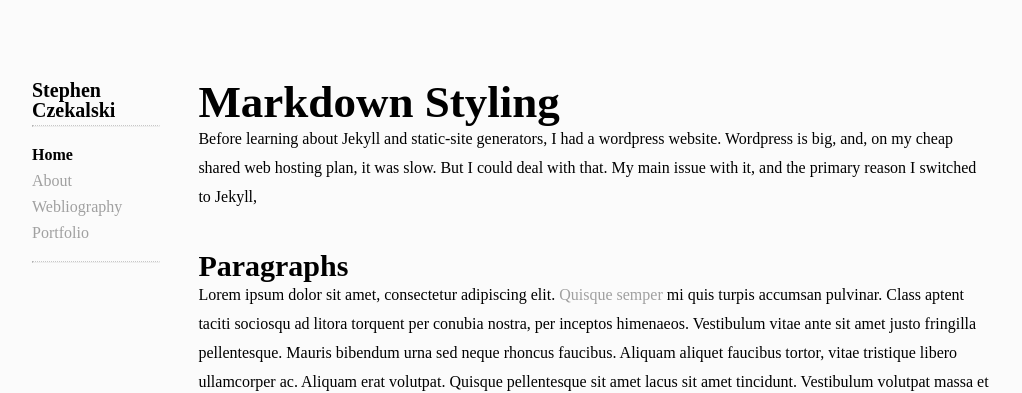
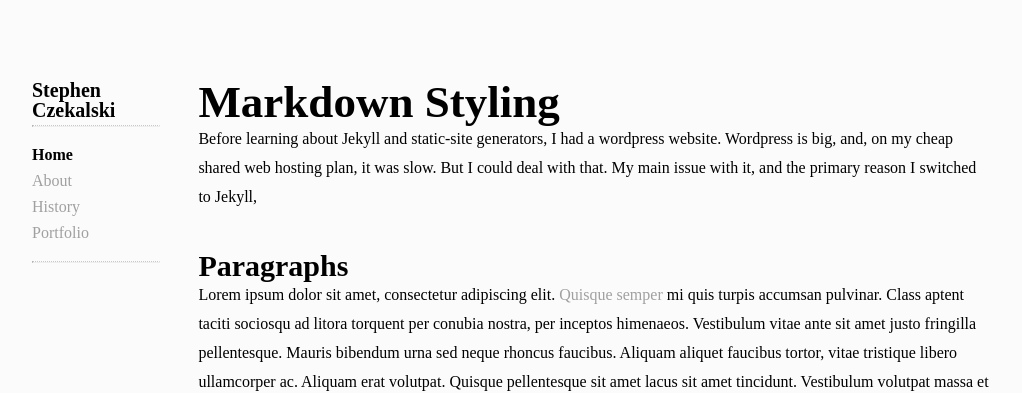
Before and after one commit to stephencz/old-stephencz-com, a Jekyll site: the page built from index.html, in a window 1280 px wide and 900 px high. Shown: the top 393 px of the window, without its empty margins (128-1150 px from the left). Built offline with Jekyll 4.4.1, drawn with Linux system fonts in a browser that asks for light colours; nearby versions of some CDN libraries; some web fonts are replaced.

Commit message:
Changed webliogarphy to simply history

```diff
--- a/_data/navigation.yml
+++ b/_data/navigation.yml
@@ -2,7 +2,7 @@
   link: /
 - name: About
   link: /about.html
-- name: Webliography
-  link: /webliography.html
+- name: History
+  link: /history.html
 - name: Portfolio
   link: /portfolio.html
```
Also changed, not shown: history.md (renamed from webliography.md).
